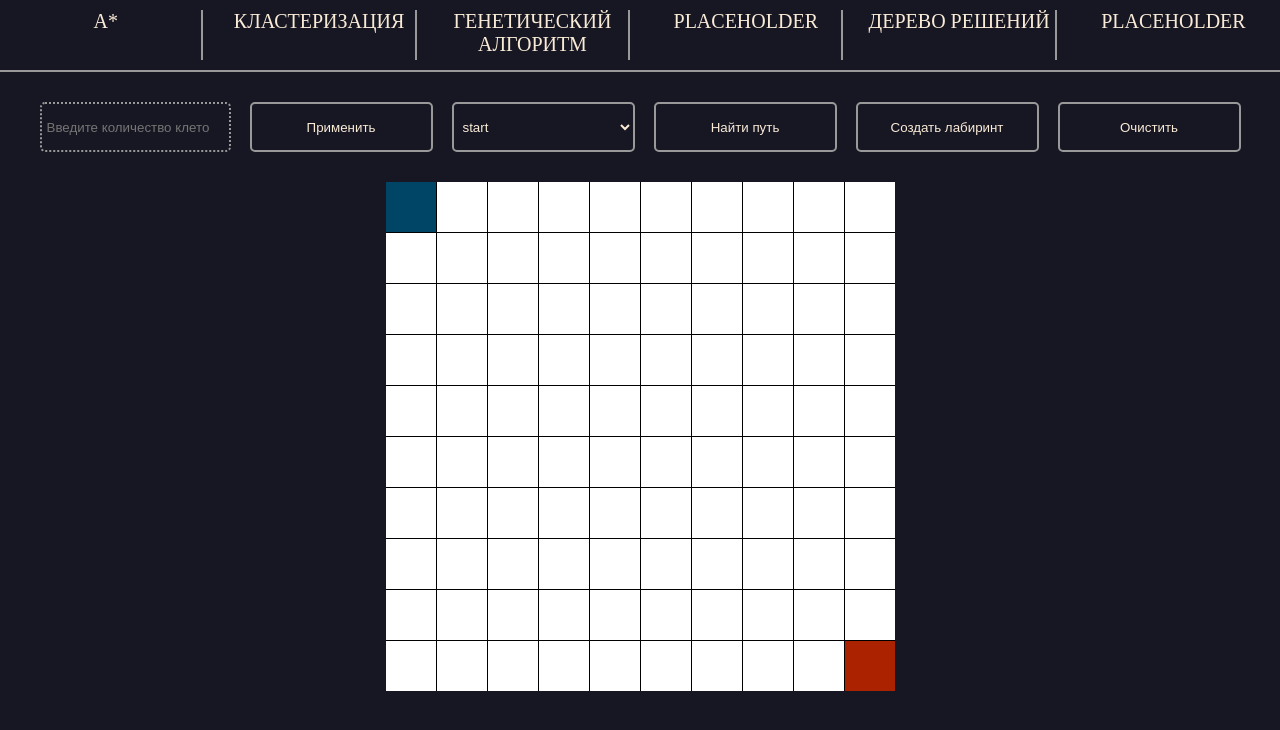
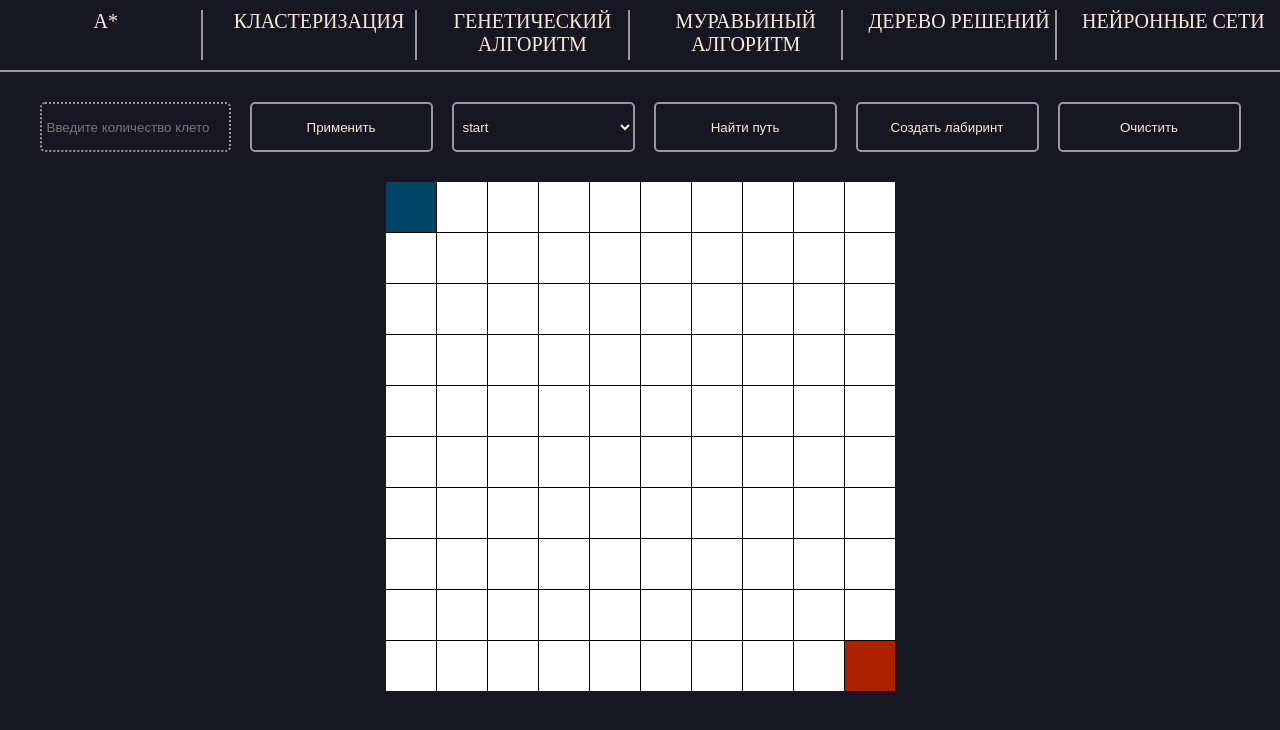
Before and after one commit to BalabanovA898/web, a plain HTML site: page src/a_star/index.html in a window 1280 px wide. Drawn offline with Linux system fonts and the light colour scheme.

Commit message:
Update index.html

```diff
--- a/src/a_star/index.html
+++ b/src/a_star/index.html
@@ -14,9 +14,9 @@
         <a class="header-btn" href="../a_star/index.html">A*</a>
         <a class="header-btn" href="../clustering_bonus/index.html">Кластеризация</a>
         <a class="header-btn" href="../genetic/index.html">Генетический алгоритм</a>
-        <a class="header-btn" href="../genetic/index.html">placeholder</a>
+        <a class="header-btn" href="../ant - shaped_base/index.html">Муравьиный алгоритм</a>
         <a class="header-btn" href="../decisionTree/index.html">Дерево решений</a>
-        <a class="header-btn" href="../genetic/index.html">placeholder</a>
+        <a class="header-btn" href="../neural_network/index.html">Нейронные сети</a>
     </div>
     <div class="main">
         <container class="main-input-container">
```
